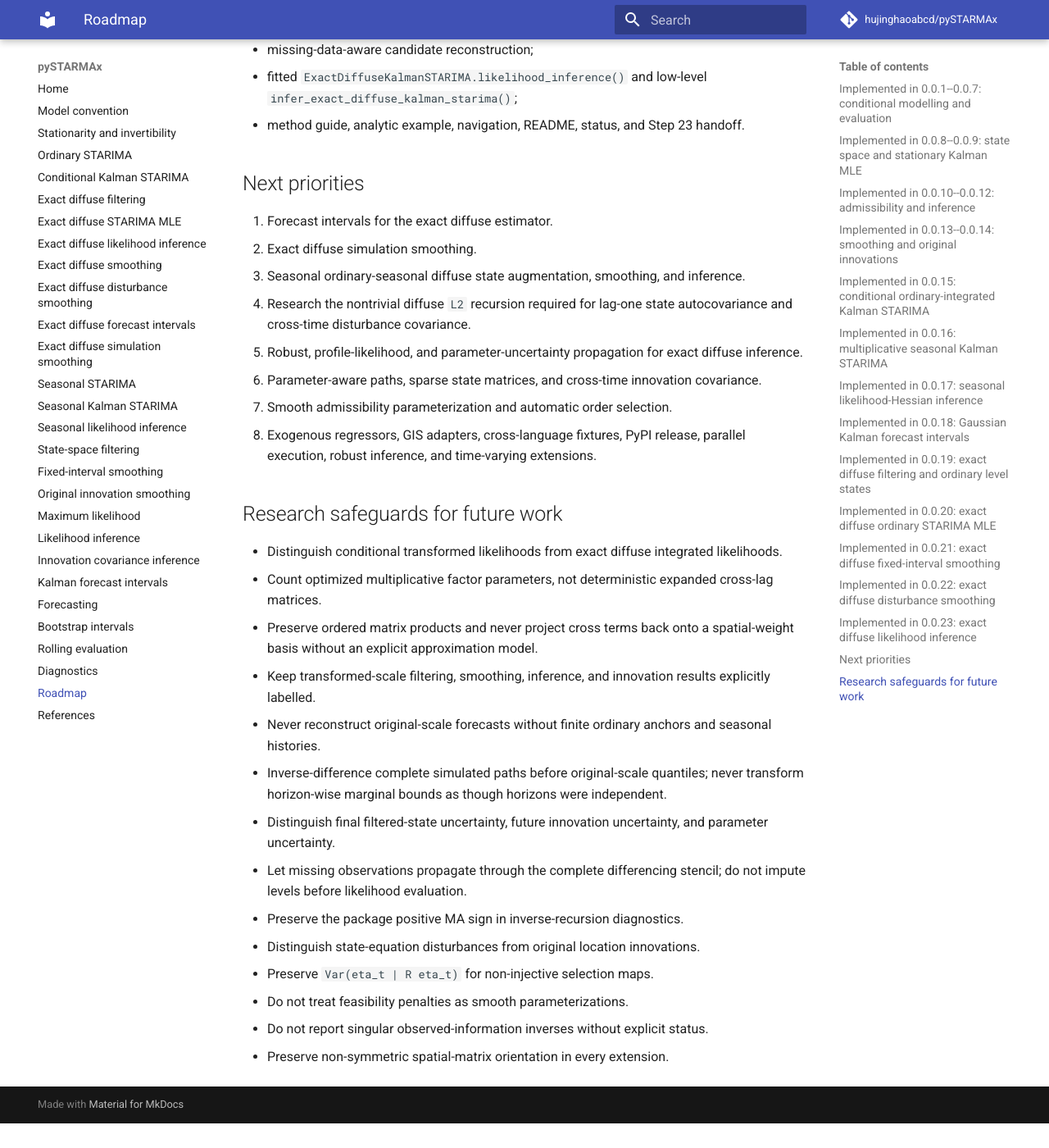
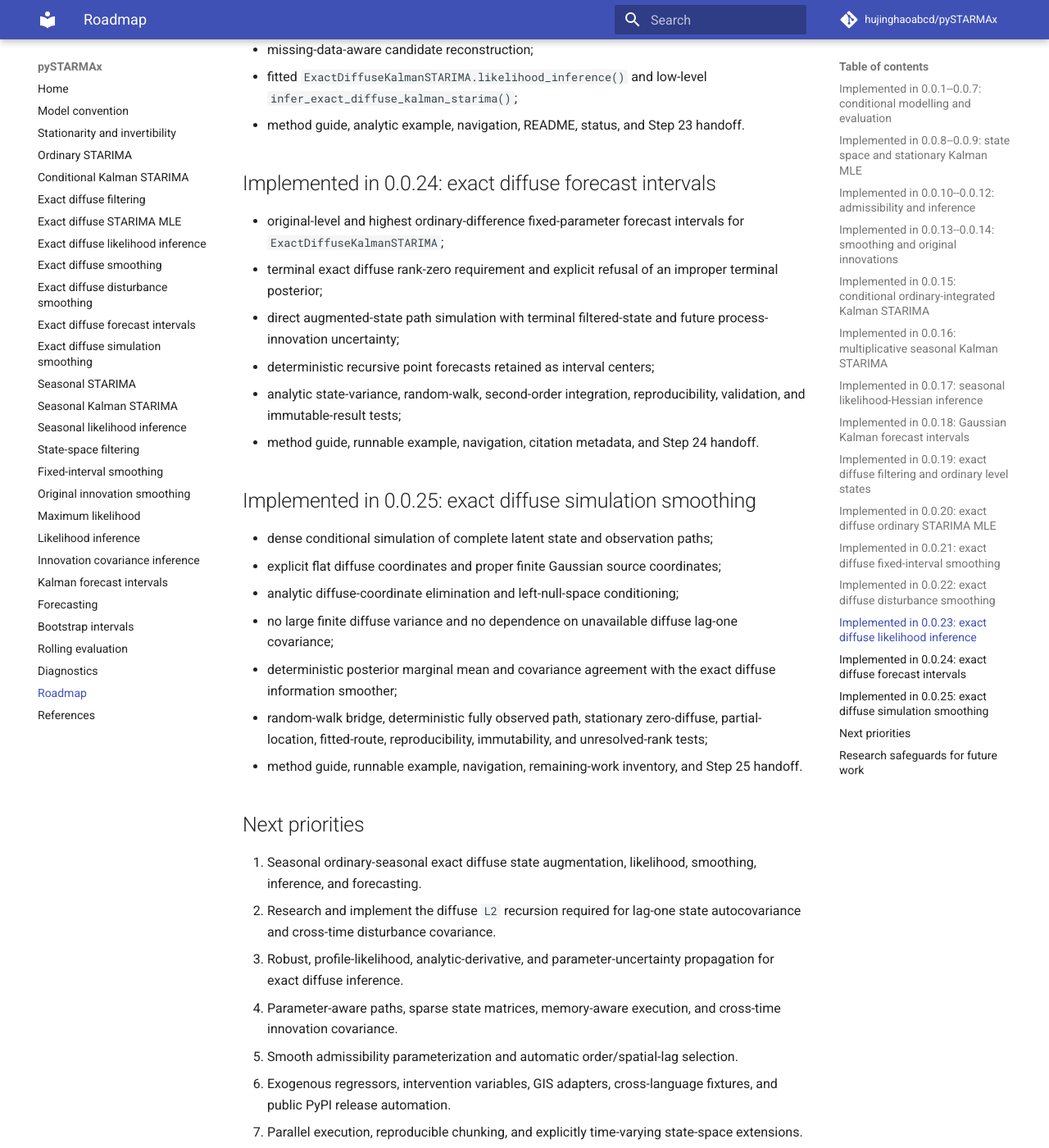
Before and after one commit to hujinghaoabcd/pySTARMAx, an MkDocs documentation site: the page built from docs/roadmap.md, in a window 1280 px wide and 1400 px high, scrolled down 7047 px. Shown: the whole window at 82% size. Built offline with MkDocs 1.6.1 and Material for MkDocs 9.7.7, drawn with Linux system fonts in a browser that asks for light colours; comment, search, counter and statistics services are not loaded; before the commit the page ends 8417 px from its top, so only the background shows below that.

````diff
--- a/docs/exact_diffuse_mle.md
+++ b/docs/exact_diffuse_mle.md
@@ -243,8 +243,12 @@ Highest-difference means use the terminal transformed-state block:
 transformed_forecast = model.predict_differenced(steps=12)
 ```
 
-These are fixed-parameter point forecasts. Forecast interval simulation from
-the exact diffuse estimator is not yet exposed.
+Version 0.0.24 adds fixed-parameter original-level and highest-
+difference forecast intervals through `predict_interval()` and
+`predict_differenced_interval()`. They require a resolved terminal diffuse
+rank and propagate terminal finite-state uncertainty plus future process
+innovations. See
+[Exact diffuse forecast intervals](exact_diffuse_forecast_intervals.md).
 
 ## Fixed-interval state smoothing
 
@@ -275,6 +279,24 @@ equations `Q R.T r_t` and `Q - Q R.T N_t R Q`. The route preserves
 selection-nullspace uncertainty and does not require unavailable diffuse
 lag-one state autocovariance. See
 [Exact diffuse disturbance smoothing](exact_diffuse_disturbance_smoothing.md).
+
+## Conditional simulation smoothing
+
+Version 0.0.25 adds:
+
+```python
+paths = model.simulate_smoothing_paths(
+    n_simulations=2000,
+    random_state=2026,
+)
+```
+
+Flat diffuse coordinates are eliminated analytically and the remaining proper
+Gaussian source coordinates are conditioned on all observed cells. The dense
+route returns complete state and observation paths and checks its deterministic
+marginal means and covariances against the exact information smoother. It does
+not use a large finite diffuse scale. See
+[Exact diffuse simulation smoothing](exact_diffuse_simulation_smoothing.md).
 
 ## Observed-information and natural covariance inference
 
@@ -381,10 +403,12 @@ The test suite checks:
   inference are implemented, but analytic derivatives, robust covariance, and
   parameter uncertainty propagated into forecasts or smoothers are not;
 - exact diffuse marginal state and primitive innovation/state-disturbance
-  smoothing are available, but lag-one state autocovariance and cross-time
-  disturbance covariance are not;
+  smoothing plus dense conditional state/observation path simulation are
+  available, but primitive innovation paths, lag-one state autocovariance, and
+  cross-time disturbance covariance are not;
 - seasonal diffuse state augmentation and smoothing are not implemented;
-- forecast intervals are not yet exposed from this estimator;
+- forecast intervals are fixed-parameter and do not include estimation
+  uncertainty;
 - the current observation equation has no separate measurement-noise covariance;
 - exact filtering processes locations sequentially;
 - finite-difference rank decisions use `diffuse_tolerance`;
--- a/docs/roadmap.md
+++ b/docs/roadmap.md
@@ -247,21 +247,52 @@
 - method guide, analytic example, navigation, README, status, and Step 23
   handoff.
 
+## Implemented in 0.0.24: exact diffuse forecast intervals
+
+- original-level and highest ordinary-difference fixed-parameter forecast
+  intervals for `ExactDiffuseKalmanSTARIMA`;
+- terminal exact diffuse rank-zero requirement and explicit refusal of an
+  improper terminal posterior;
+- direct augmented-state path simulation with terminal filtered-state and
+  future process-innovation uncertainty;
+- deterministic recursive point forecasts retained as interval centers;
+- analytic state-variance, random-walk, second-order integration,
+  reproducibility, validation, and immutable-result tests;
+- method guide, runnable example, navigation, citation metadata, and Step 24
+  handoff.
+
+## Implemented in 0.0.25: exact diffuse simulation smoothing
+
+- dense conditional simulation of complete latent state and observation paths;
+- explicit flat diffuse coordinates and proper finite Gaussian source
+  coordinates;
+- analytic diffuse-coordinate elimination and left-null-space conditioning;
+- no large finite diffuse variance and no dependence on unavailable diffuse
+  lag-one covariance;
+- deterministic posterior marginal mean and covariance agreement with the
+  exact diffuse information smoother;
+- random-walk bridge, deterministic fully observed path, stationary
+  zero-diffuse, partial-location, fitted-route, reproducibility, immutability,
+  and unresolved-rank tests;
+- method guide, runnable example, navigation, remaining-work inventory, and
+  Step 25 handoff.
+
 ## Next priorities
 
-1. Forecast intervals for the exact diffuse estimator.
-2. Exact diffuse simulation smoothing.
-3. Seasonal ordinary-seasonal diffuse state augmentation, smoothing, and
-   inference.
-4. Research the nontrivial diffuse `L2` recursion required for lag-one state
-   autocovariance and cross-time disturbance covariance.
-5. Robust, profile-likelihood, and parameter-uncertainty propagation for exact
-   diffuse inference.
-6. Parameter-aware paths, sparse state matrices, and cross-time innovation
-   covariance.
-7. Smooth admissibility parameterization and automatic order selection.
-8. Exogenous regressors, GIS adapters, cross-language fixtures, PyPI release,
-   parallel execution, robust inference, and time-varying extensions.
+1. Seasonal ordinary-seasonal exact diffuse state augmentation,
+   likelihood, smoothing, inference, and forecasting.
+2. Research and implement the diffuse `L2` recursion required for lag-one
+   state autocovariance and cross-time disturbance covariance.
+3. Robust, profile-likelihood, analytic-derivative, and parameter-uncertainty
+   propagation for exact diffuse inference.
+4. Parameter-aware paths, sparse state matrices, memory-aware execution, and
+   cross-time innovation covariance.
+5. Smooth admissibility parameterization and automatic order/spatial-lag
+   selection.
+6. Exogenous regressors, intervention variables, GIS adapters,
+   cross-language fixtures, and public PyPI release automation.
+7. Parallel execution, reproducible chunking, and explicitly time-varying
+   state-space extensions.
 
 ## Research safeguards for future work
 
````
Also changed, not shown: PROJECT_STATUS.md (+16 -11 lines), README.md (+6 -5 lines), 1 other file.
